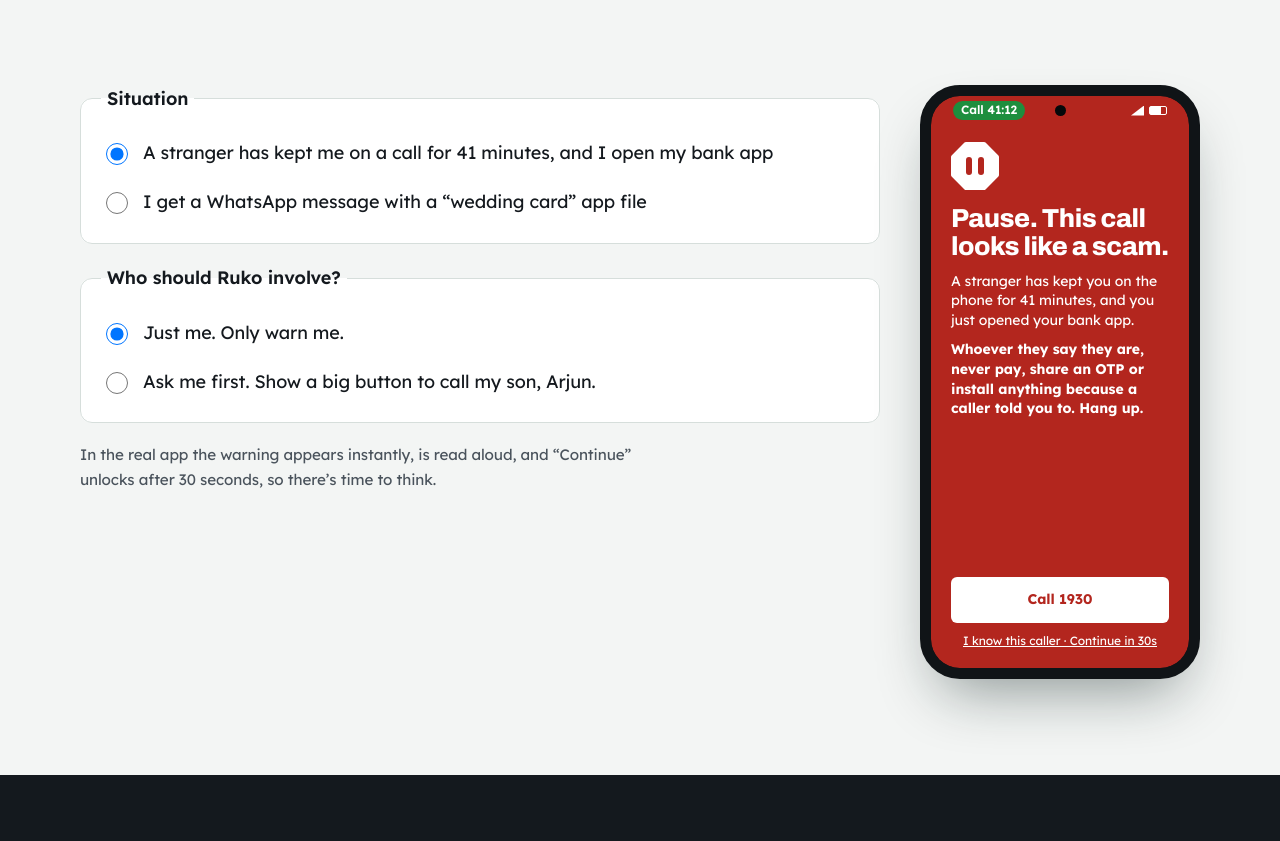
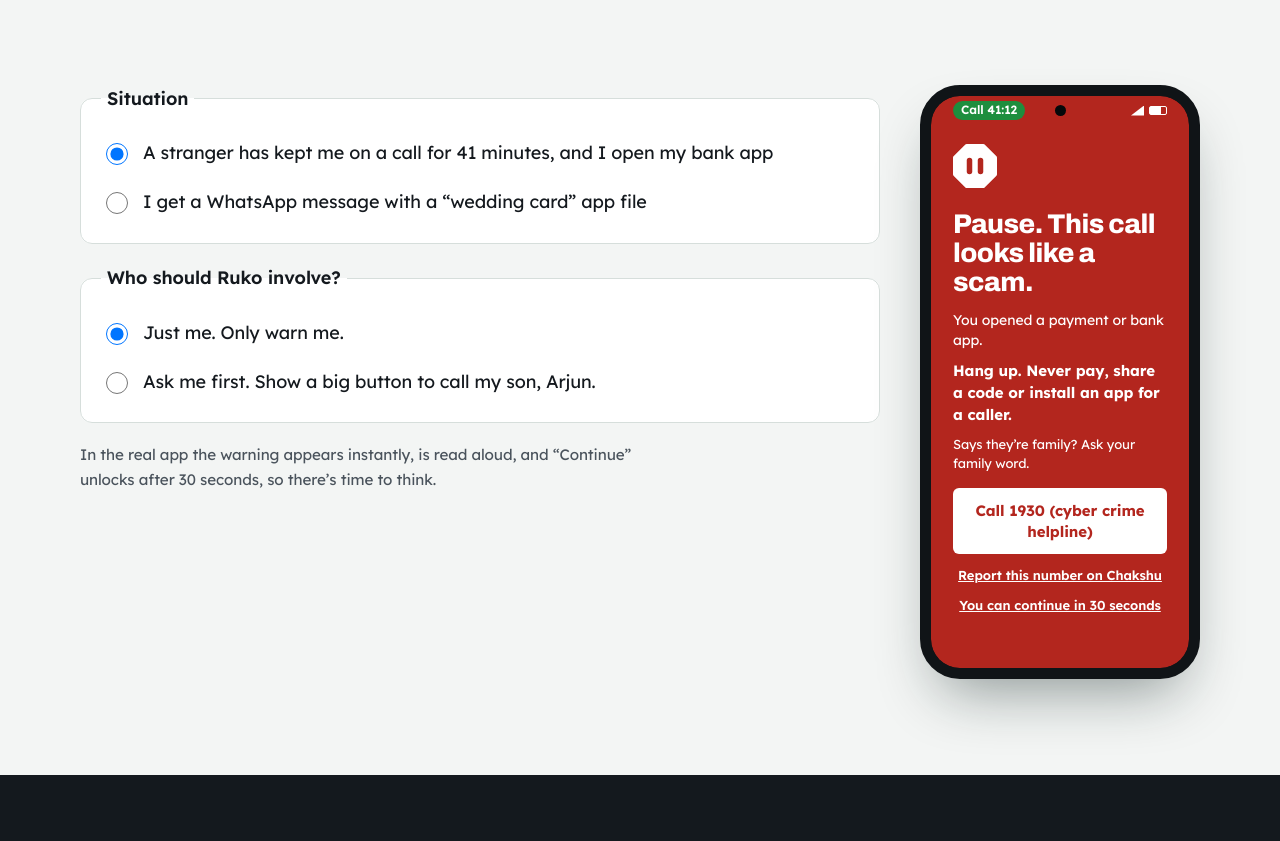
Before and after one commit to rnntech/ruko-web, a Next.js app: page /demo in a window 1280 px wide. Shown: the part 420-1261 px from the top of the page. Built offline with nearby package versions, Linux system fonts and the light colour scheme.

Commit message:
wip: website warning screen matches the app's wording and layout

```diff
--- a/components/Phone.module.css
+++ b/components/Phone.module.css
@@ -255,44 +255,69 @@
   display: flex;
   flex-direction: column;
   flex: 1;
-  padding: 16px 4px 0;
+  padding: 18px 6px 0;
 }
 
 .warnHeadline {
   font-family: var(--font-display), sans-serif;
-  font-size: 26px;
+  font-size: 27px;
   line-height: 1.08;
   font-weight: 800;
   letter-spacing: -0.02em;
-  margin: 14px 0 12px !important;
+  margin: 22px 0 14px !important;
 }
 
-.warnReason {
+.warnReason,
+.warnFamily {
   font-size: 14px;
+  line-height: 1.4;
+  margin-bottom: 10px !important;
+}
+
+.warnFamily {
+  font-size: 13px;
+}
+
+.warnFrom {
+  font-size: 13.5px;
+  line-height: 1.45;
+  font-weight: 700;
+  margin-bottom: 8px !important;
+}
+
+.warnQuote {
+  font-size: 13.5px;
+  line-height: 1.45;
+  font-style: italic;
   margin-bottom: 10px !important;
 }
 
 .warnAdvice {
-  font-size: 14px;
+  font-size: 15px;
+  line-height: 1.45;
   font-weight: 700;
+  margin-bottom: 10px !important;
 }
 
+/* The app puts the button right under the text, then the other actions as stacked underlined links. */
 .warnButton {
-  margin-top: auto;
+  margin-top: 6px;
   background: #ffffff;
   color: var(--danger);
   border-radius: 6px;
   text-align: center;
-  padding: 13px 10px;
-  font-weight: 800;
+  padding: 12px 10px;
+  font-weight: 700;
+  font-size: 15px;
 }
 
-.warnLinks {
+.warnLink {
   display: block;
   text-align: center;
-  font-size: 12px;
+  font-size: 13px;
+  font-weight: 600;
   text-decoration: underline;
-  margin-top: 10px;
+  margin-top: 12px;
 }
 
 /* Welcome (the app's first setup screen, D-048) */
--- a/components/Phone.tsx
+++ b/components/Phone.tsx
@@ -181,6 +181,7 @@ export function BankAppScreen() {
   );
 }
 
+/** Ruko's red warning, worded and laid out like the app's (strings from res/values/strings.xml: warning_*, reason_r1). */
 export function WarningScreen({
   kind = "call",
   helperName = null,
@@ -193,25 +194,28 @@ export function WarningScreen({
     <div className={`${styles.screen} ${styles.warnScreen}`}>
       <StatusBar dark call={!isMessage} />
       <div className={styles.warnBody}>
-        <LogoMark size={48} variant="warning" />
-        <p className={styles.warnHeadline}>
-          {isMessage ? "Pause. This message looks like a scam." : "Pause. This call looks like a scam."}
-        </p>
-        <p className={styles.warnReason}>
-          {isMessage
-            ? "It has an app file pretending to be a wedding card."
-            : "A stranger has kept you on the phone for 41 minutes, and you just opened your bank app."}
-        </p>
-        <p className={styles.warnAdvice}>
-          {isMessage
-            ? "Do not open the file. Call the sender on their saved number."
-            : "Whoever they say they are, never pay, share an OTP or install anything because a caller told you to. Hang up."}
-        </p>
-        <span className={styles.warnButton}>{isMessage ? "Got it" : helperName ? `Call ${helperName}` : "Call 1930"}</span>
-        {!isMessage && (
-          <span className={styles.warnLinks}>
-            {helperName ? "Call 1930 · " : ""}I know this caller · Continue in 30s
-          </span>
+        <LogoMark size={44} variant="warning" />
+        {isMessage ? (
+          <>
+            <p className={styles.warnHeadline}>Pause. This message looks like a scam.</p>
+            <p className={styles.warnFrom}>From +91 99999 00000 on WhatsApp, Oct 21, 3:16 PM</p>
+            <p className={styles.warnQuote}>&ldquo;Aapka bijli connection aaj raat 9:30 baje kat jayega&hellip;&rdquo;</p>
+            <p className={styles.warnAdvice}>Don&rsquo;t reply, tap links or open files in it.</p>
+            <span className={styles.warnButton}>Got it</span>
+            <span className={styles.warnLink}>Lost money? Call 1930</span>
+            <span className={styles.warnLink}>Report this message on Chakshu</span>
+          </>
+        ) : (
+          <>
+            <p className={styles.warnHeadline}>Pause. This call looks like a scam.</p>
+            <p className={styles.warnReason}>You opened a payment or bank app.</p>
+            <p className={styles.warnAdvice}>Hang up. Never pay, share a code or install an app for a caller.</p>
+            <p className={styles.warnFamily}>Says they&rsquo;re family? Ask your family word.</p>
+            <span className={styles.warnButton}>{helperName ? `Call ${helperName}` : "Call 1930 (cyber crime helpline)"}</span>
+            {helperName && <span className={styles.warnLink}>Call 1930 (cyber crime helpline)</span>}
+            <span className={styles.warnLink}>Report this number on Chakshu</span>
+            <span className={styles.warnLink}>You can continue in 30 seconds</span>
+          </>
         )}
       </div>
     </div>
```
